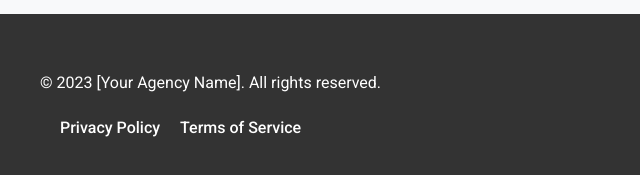
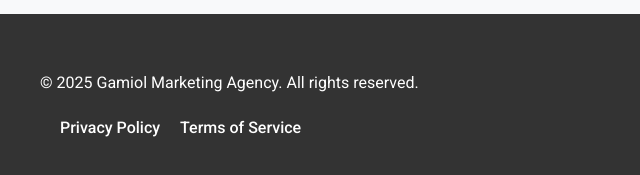
Before and after one commit to gabocon/Gamiol-Marketing-Agency, a plain HTML site: page index.html in a window 1280 px wide. Shown: the part 5417-5592 px from the top of the page, 0-640 px from the left. Drawn offline with Linux system fonts and the light colour scheme.

Commit message:
Update index.html

```diff
--- a/index.html
+++ b/index.html
@@ -180,7 +180,7 @@
 <footer>
 <div class="container">
 <div class="footer-content">
-<p>&copy; 2023 [Your Agency Name]. All rights reserved.</p>
+<p>&copy; 2025 Gamiol Marketing Agency. All rights reserved.</p>
 <nav>
 <ul>
 <li><a href="#">Privacy Policy</a></li>
```
